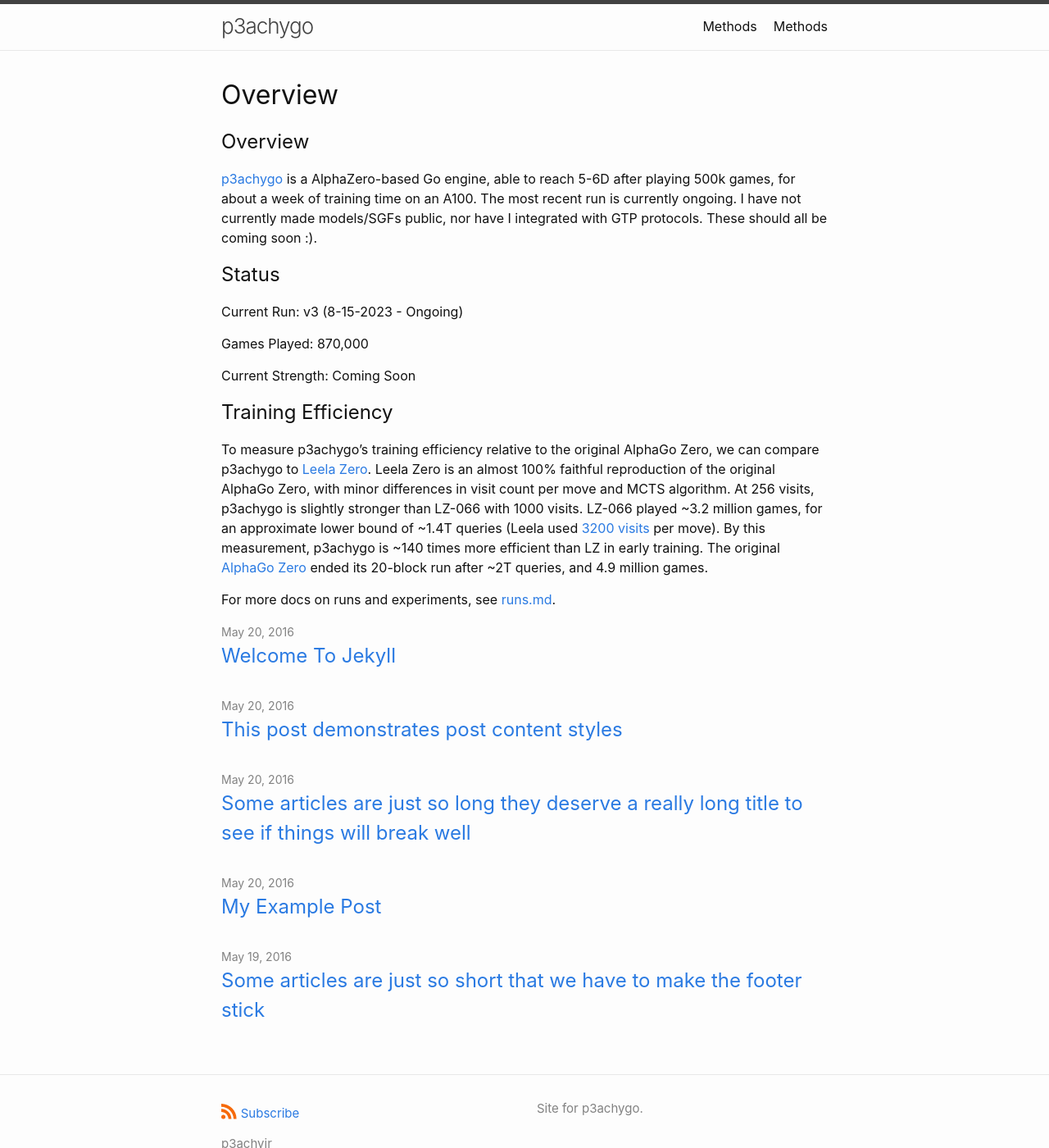
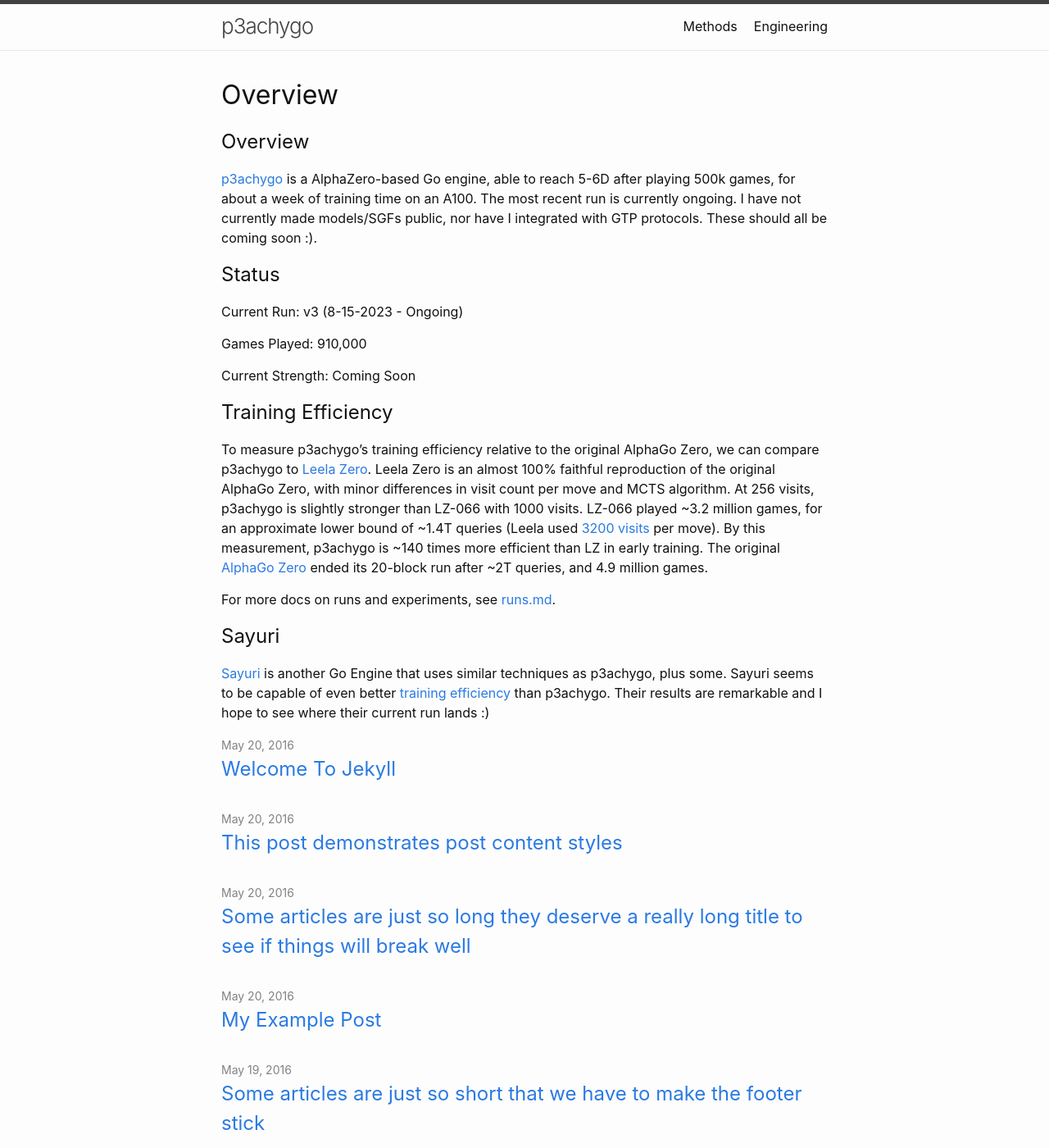
Before and after one commit to p3achyjr/p3achygo-page, a Jekyll site: the page built from index.md, in a window 1280 px wide and 1400 px high. Shown: the whole window at 82% size. Built offline with Jekyll 4.4.1, drawn with Linux system fonts in a browser that asks for light colours; our own code applies the rules of GitHub Pages for plain Markdown files; some of the changed text lies outside the part shown.

```diff
--- a/_config.yml
+++ b/_config.yml
@@ -5,7 +5,7 @@ author:
 # The `>` after `description:` means to ignore line-breaks until next key.
 # If you want to omit the line-break after the end of text, use `>-` instead.
 description: >
-  Site for p3achygo.
+  Site about p3achygo, an AlphaZero-based Go Engine.
 
 # Build settings
 
@@ -29,7 +29,7 @@ minima:
   #   - { platform: dribbble,       user_url: "https://dribbble.com/jekyll" }
   #   - { platform: facebook,       user_url: "https://www.facebook.com/jekyll" }
   #   - { platform: flickr,         user_url: "https://www.flickr.com/photos/jekyll" }
-  #   - { platform: github,         user_url: "https://github.com/jekyll/minima" }
+  - { platform: github,         user_url: "https://github.com/p3achyjr" }
   #   - { platform: google_scholar, user_url: "https://scholar.google.com/citations?user=qc6CJjYAAAAJ" }
   #   - { platform: instagram,      user_url: "https://www.instagram.com/jekyll" }
   #   - { platform: keybase,        user_url: "https://keybase.io/jekyll" }
--- a/index.md
+++ b/index.md
@@ -9,7 +9,7 @@
 
 Current Run: v3 (8-15-2023 - Ongoing)
 
-Games Played: 870,000
+Games Played: 910,000
 
 Current Strength: Coming Soon
 
@@ -18,3 +18,7 @@ Current Strength: Coming Soon
 To measure p3achygo's training efficiency relative to the original AlphaGo Zero, we can compare p3achygo to [Leela Zero](https://zero.sjeng.org/). Leela Zero is an almost 100% faithful reproduction of the original AlphaGo Zero, with minor differences in visit count per move and MCTS algorithm. At 256 visits, p3achygo is slightly stronger than LZ-066 with 1000 visits. LZ-066 played ~3.2 million games, for an approximate lower bound of ~1.4T queries (Leela used [3200 visits](https://github.com/leela-zero/leela-zero/issues/1416) per move). By this measurement, p3achygo is ~140 times more efficient than LZ in early training. The original [AlphaGo Zero](https://www.nature.com/articles/nature24270.epdf?author_access_token=VJXbVjaSHxFoctQQ4p2k4tRgN0jAjWel9jnR3ZoTv0PVW4gB86EEpGqTRDtpIz-2rmo8-KG06gqVobU5NSCFeHILHcVFUeMsbvwS-lxjqQGg98faovwjxeTUgZAUMnRQ) ended its 20-block run after ~2T queries, and 4.9 million games.
 
 For more docs on runs and experiments, see [runs.md](https://github.com/p3achyjr/p3achygo/blob/main/notes/runs.md).
+
+## Sayuri
+
+[Sayuri](https://github.com/CGLemon/Sayuri) is another Go Engine that uses similar techniques as p3achygo, plus some. Sayuri seems to be capable of even better [training efficiency](https://hackmd.io/@yrHb-fKBRoyrKDEKdPSDWg/ByM5hKPh2?utm_source=preview-mode&utm_medium=rec#Main-Run-2023-8-11) than p3achygo. Their results are remarkable and I hope to see where their current run lands :)
```
Also changed, not shown: engineering.md (+27 -11 lines), methods.md (+2 -2 lines).
